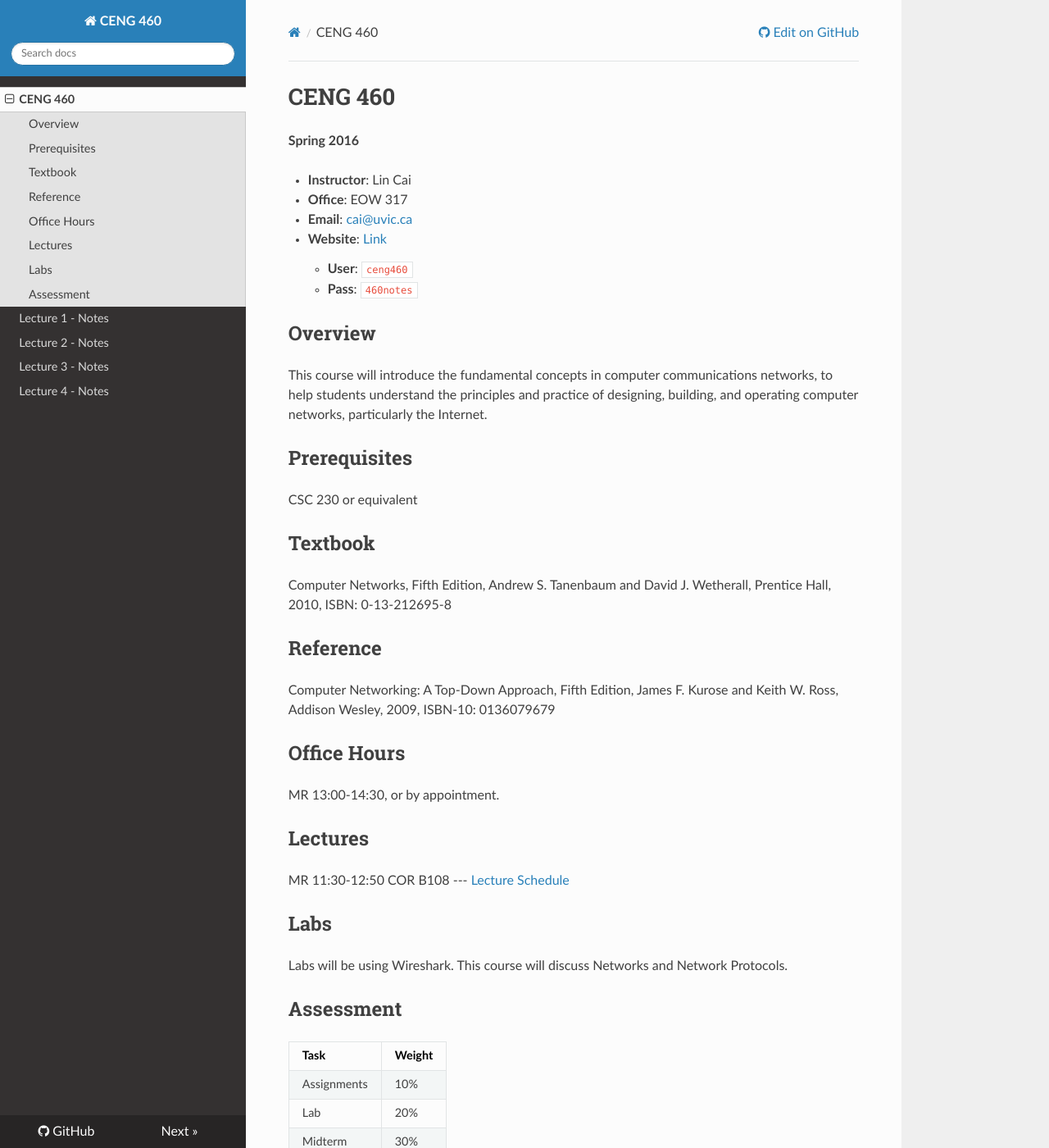
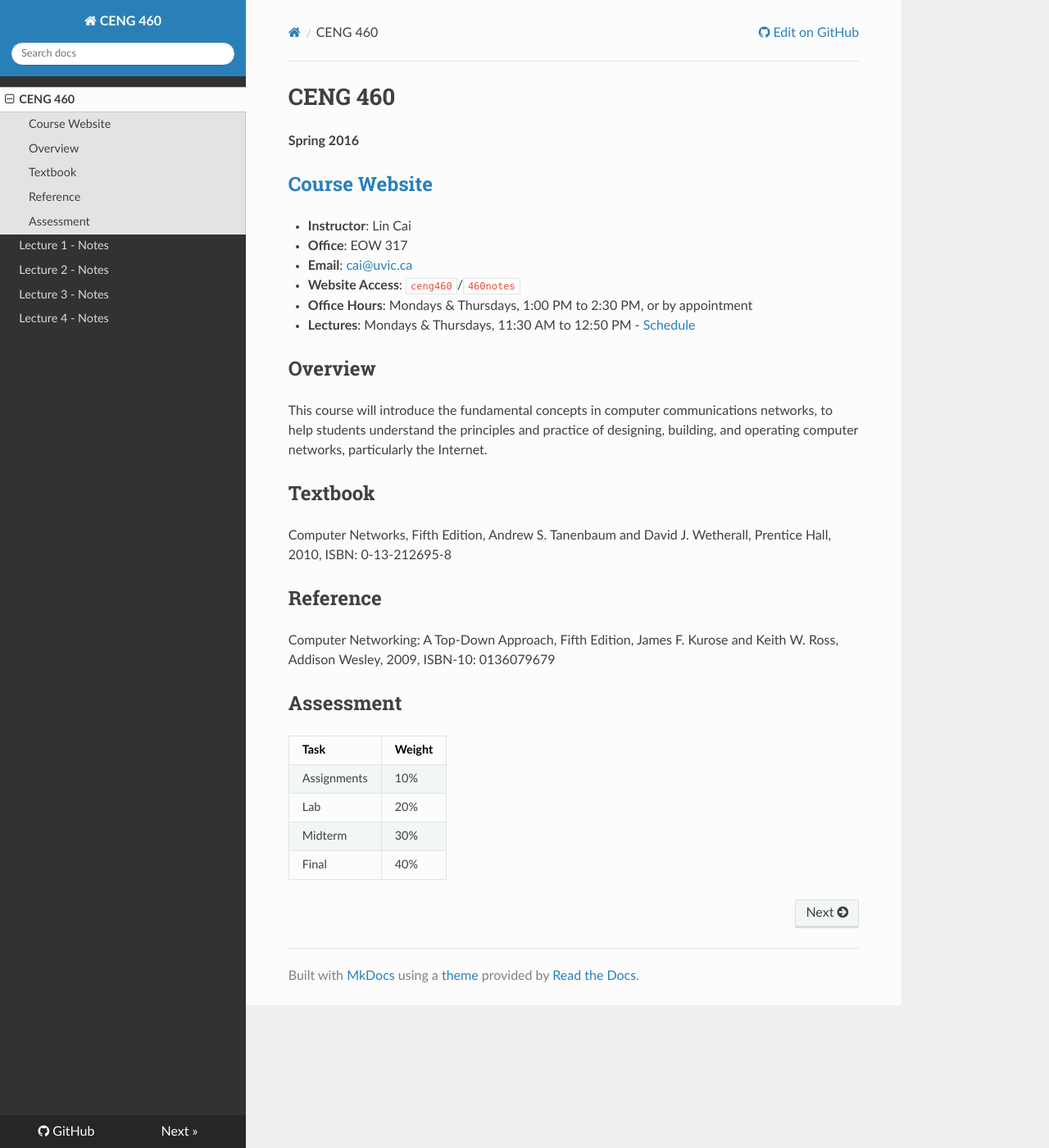
Before and after one commit to UVicNotes/CENG-460, an MkDocs documentation site: the page built from Notes/index.md, in a window 1280 px wide and 1400 px high. Shown: the whole window at 82% size. Built offline with MkDocs 1.6.1, drawn with Linux system fonts in a browser that asks for light colours; nearby versions of some CDN libraries.

Commit message:
Update :cat: and :dog:

```diff
--- a/Notes/index.md
+++ b/Notes/index.md
@@ -2,21 +2,18 @@
 
 __Spring 2016__
 
+## [Course Website](http://www.ece.uvic.ca/~cai/ceng460-outline.html)
+
 * __Instructor__: Lin Cai
 * __Office__: EOW 317
 * __Email__: [cai@uvic.ca](mailto:cai@uvic.ca)
-* __Website__: [Link](http://www.ece.uvic.ca/~cai/ceng460-outline.html)
-    * __User__: `ceng460`
-    * __Pass__: `460notes`
+* __Website Access__: `ceng460`/`460notes`
+* __Office Hours__: Mondays & Thursdays, 1:00 PM to 2:30 PM, or by appointment
+* __Lectures__: Mondays & Thursdays, 11:30 AM to 12:50 PM - [Schedule](http://www.ece.uvic.ca/~cai/ceng460-schedule.html)
 
 ## Overview
 
 This course will introduce the fundamental concepts in computer communications networks, to help students understand the principles and practice of designing, building, and operating computer networks, particularly the Internet.
-
-
-## Prerequisites
-
-CSC 230 or equivalent
 
 ## Textbook
 
@@ -26,19 +23,6 @@ Computer Networks, Fifth Edition, Andrew S. Tanenbaum and David J. Wetherall, Pr
 
 Computer Networking: A Top-Down Approach, Fifth Edition, James F. Kurose and Keith W. Ross, Addison Wesley, 2009, ISBN-10: 0136079679
 
-
-## Office Hours
-
-MR 13:00-14:30, or by appointment.
-
-## Lectures
-
-MR 11:30-12:50 COR B108 --- [Lecture Schedule](http://www.ece.uvic.ca/~cai/ceng460-schedule.html)
-
-## Labs
-
-Labs will be using Wireshark. This course will discuss Networks and Network Protocols.
-
 ## Assessment
 
 | Task        | Weight |
```
Also changed, not shown: README.md (+4 -44 lines).
